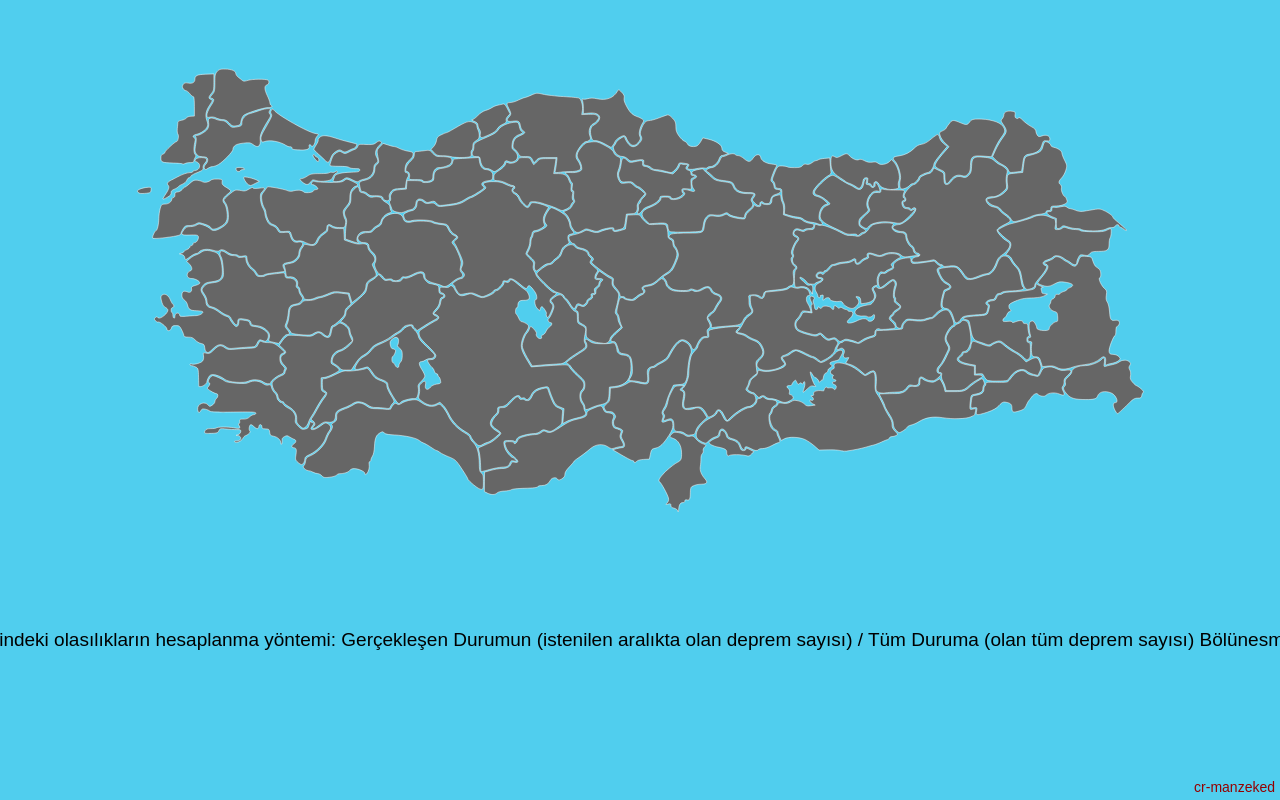
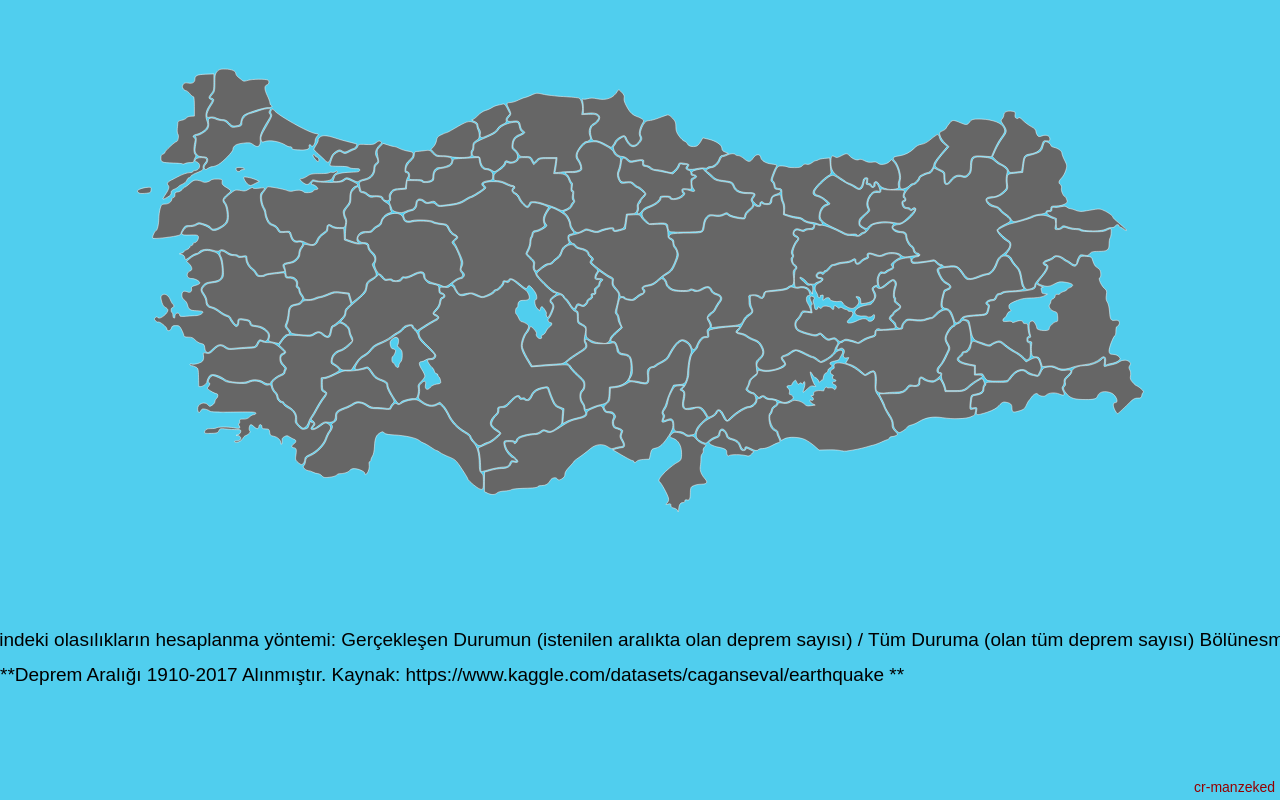
Before and after one commit to manzeked/deprem, a plain HTML site: page index.html in a window 1280 px wide. Shown: the top 800 px of the page. Drawn offline with Linux system fonts and the light colour scheme.

Commit message:
index.html

```diff
--- a/index.html
+++ b/index.html
@@ -125,3 +125,19 @@ ortaDiv.innerHTML = "<p>" + açıklamaMetni + "</p>";
 <div id="yapımcı">cr-manzeked</div>
 </body>
 </html>
+
+<div id="ortaAçıklama2"></div>
+
+<script>
+// Açıklama metni
+var açıklamaMetni2 = "**Deprem Aralığı 1910-2017 Alınmıştır. Kaynak: https://www.kaggle.com/datasets/caganseval/earthquake **";
+
+// Orta div'in referansı alınıyor
+var ortaDiv = document.getElementById("ortaAçıklama2");
+
+// Açıklama metnini div'e ekleme
+ortaDiv.innerHTML = "<p>" + açıklamaMetni2 + "</p>";
+</script>
+
+</body>
+</html>
```
